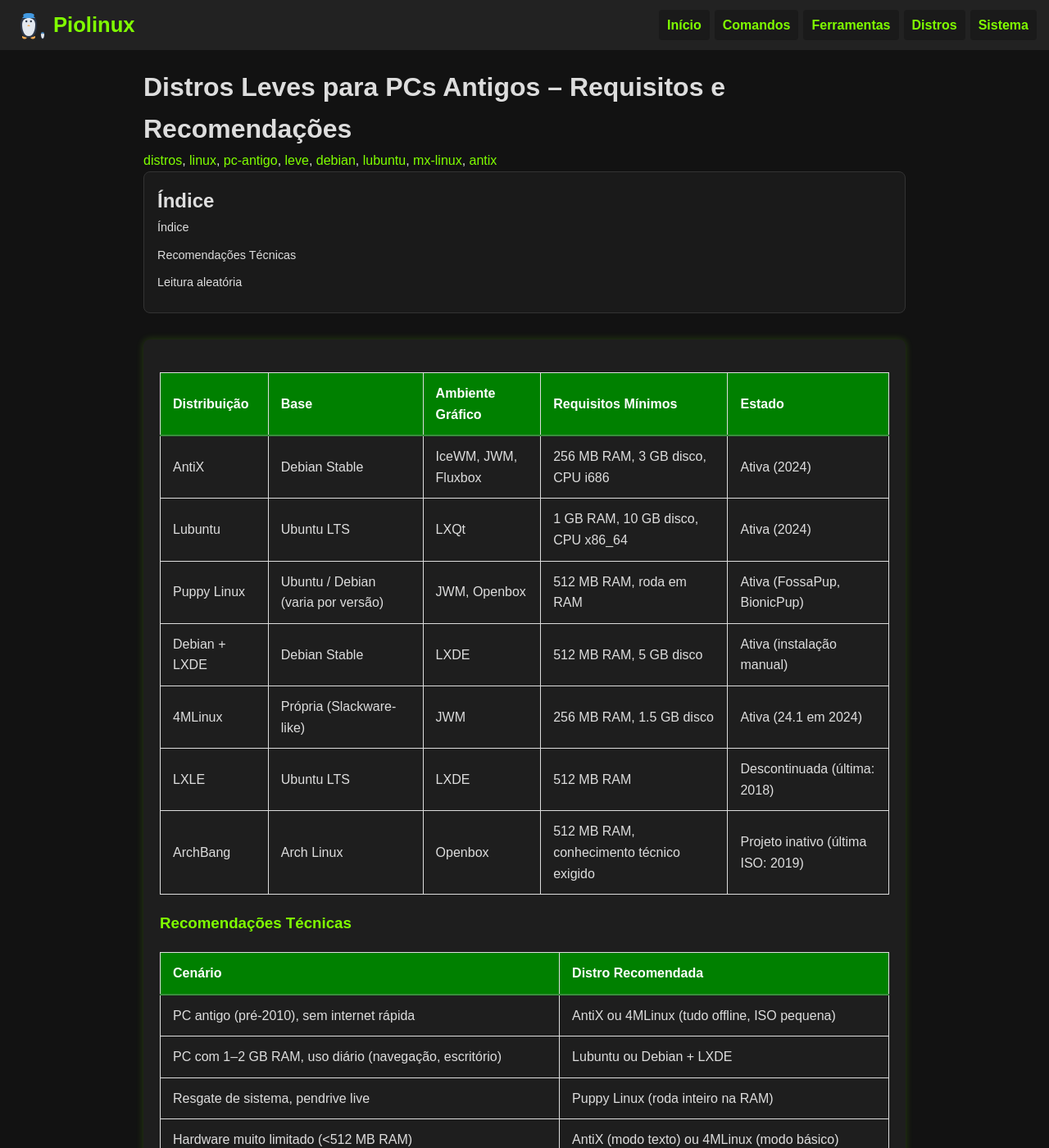
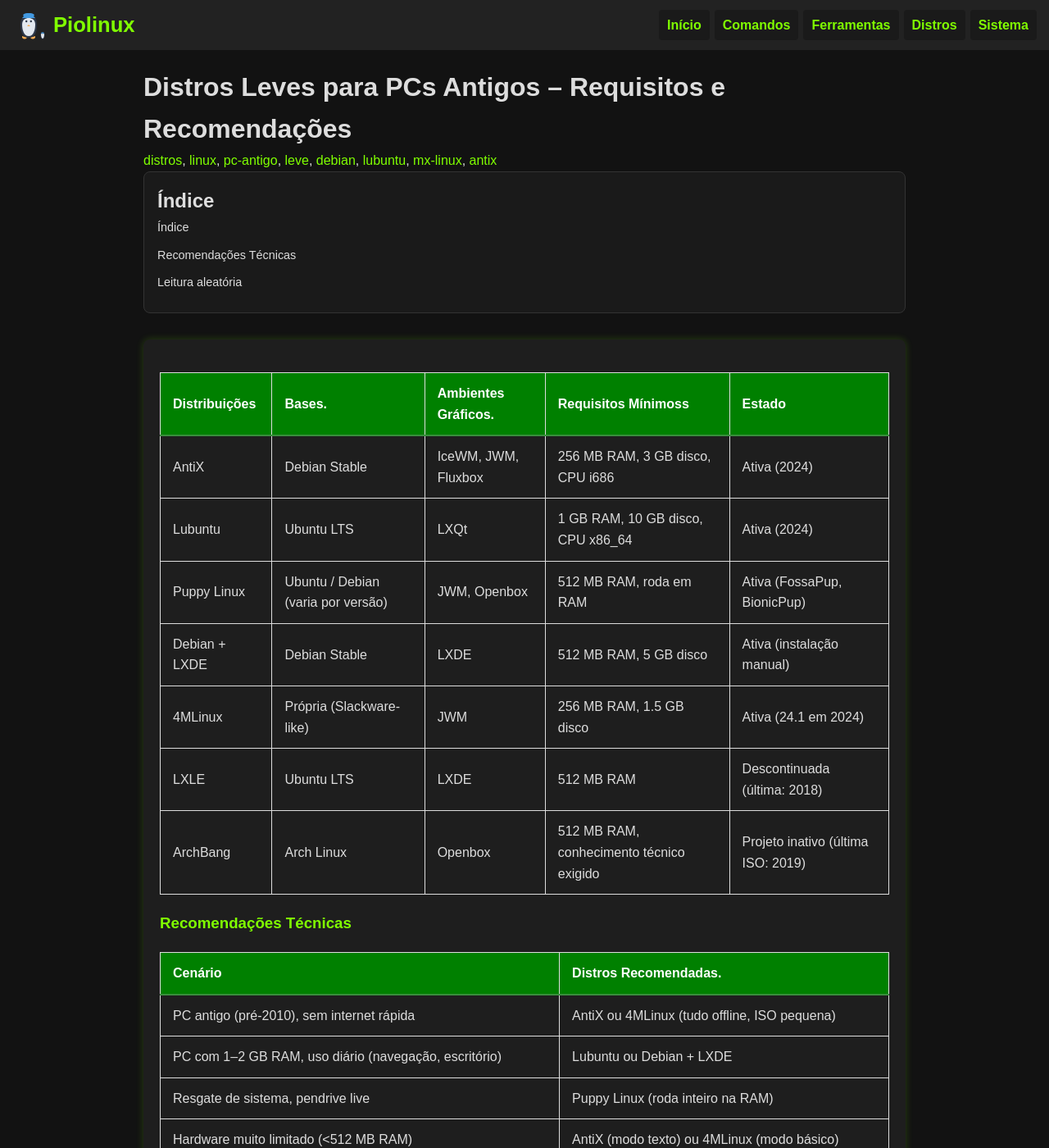
Before and after one commit to Piolinux/piolinux-site, a Jekyll site: the page built from _posts/2025-08-12-melhores-distros-linux-para-pcs-antigos-e-hardware-modesto.md, in a window 1280 px wide and 1400 px high. Shown: the whole window at 82% size. Built offline with Jekyll 4.4.1, drawn with Linux system fonts in a browser that asks for light colours.

Commit message:
Update 2025-08-12-melhores-distros-linux-para-pcs-antigos-e-hardware-modesto.md

```diff
--- a/_posts/2025-08-12-melhores-distros-linux-para-pcs-antigos-e-hardware-modesto.md
+++ b/_posts/2025-08-12-melhores-distros-linux-para-pcs-antigos-e-hardware-modesto.md
@@ -24,10 +24,10 @@ permalink: /distros-linux-pc-antigo/
          <table class="evergreen-table">
   <thead>
     <tr>
-      <th>Distribuição</th>
-      <th>Base</th>
-      <th>Ambiente Gráfico</th>
-      <th>Requisitos Mínimos</th>
+      <th>Distribuições</th>
+      <th>Bases.</th>
+      <th>Ambientes Gráficos.</th>
+      <th>Requisitos Mínimoss</th>
       <th>Estado</th>
     </tr>
   </thead>
@@ -89,7 +89,7 @@ permalink: /distros-linux-pc-antigo/
   <thead>
     <tr>
       <th>Cenário</th>
-      <th>Distro Recomendada</th>
+      <th>Distros Recomendadas.</th>
     </tr>
   </thead>
   <tbody>
```
